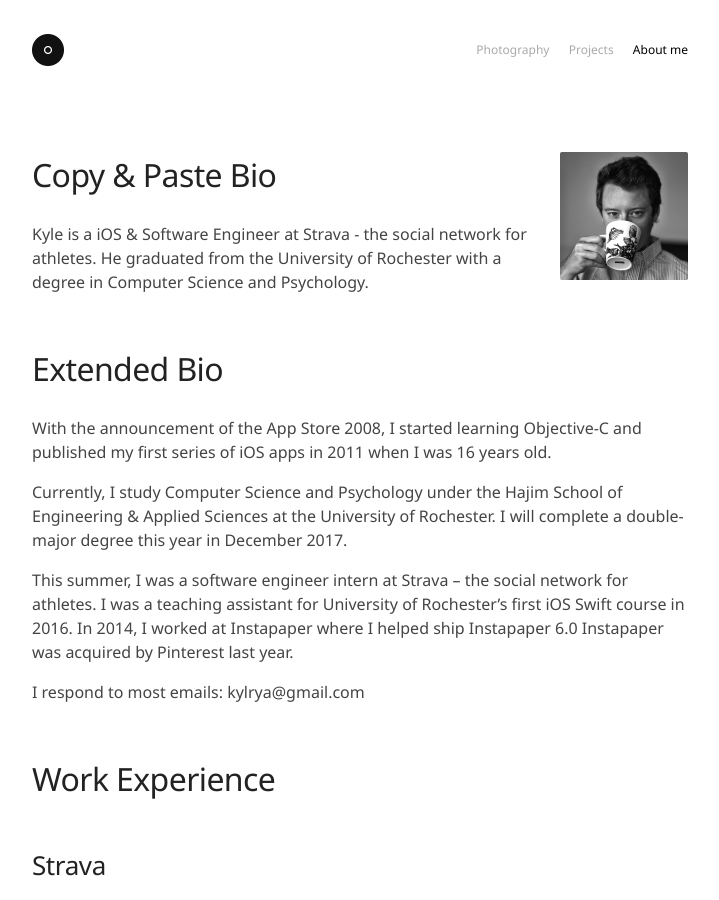
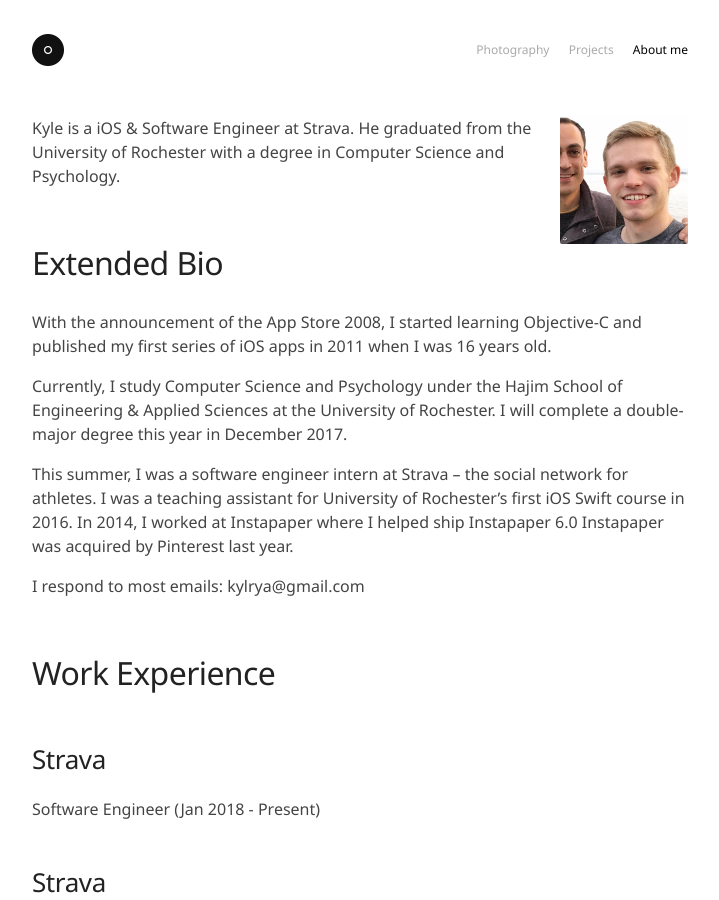
Before and after one commit to deskofkyle/kylry.github.io, a Jekyll site: the page built from about/index.md, in a window 1280 px wide and 900 px high. Shown: the whole window, without its empty margins (280-999 px from the left). Built offline with Jekyll 4.4.1, drawn with Linux system fonts in a browser that asks for light colours; some web fonts are replaced.

Commit message:
Editing about page

```diff
--- a/about/index.md
+++ b/about/index.md
@@ -5,9 +5,7 @@ title: About
 
 <img src="portrait.jpg" class="profile-picture" width="128" align="right">
 
-# Copy & Paste Bio
-Kyle is a iOS & Software Engineer at Strava - the social network for athletes. He graduated from the University of Rochester with a degree in Computer Science and Psychology.
-
+Kyle is a iOS & Software Engineer at Strava. He graduated from the University of Rochester with a degree in Computer Science and Psychology.
 
 # Extended Bio
 With the announcement of the App Store 2008, I started learning Objective-C and published my first series of iOS apps in 2011 when I was 16 years old.
```
Also changed, not shown: about/portrait.jpg.
